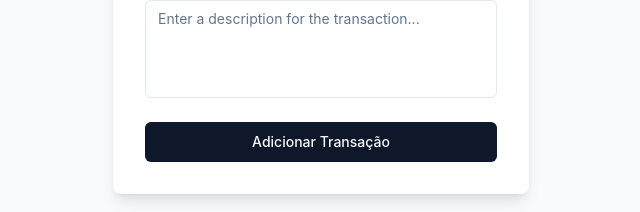
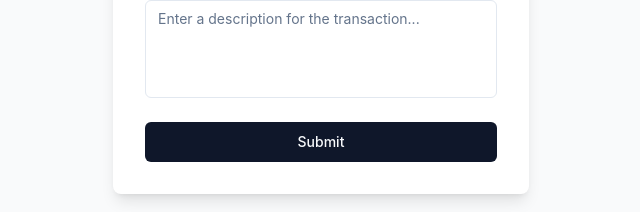
Before and after one commit to JoaoVictorNascimento/ArconsultoresChallenge, a React (Create React App) app in the folder frontend/: page / in a window 1280 px wide. Shown: the part 411-623 px from the top of the page, without its empty margins (319-959 px from the left). Built offline with nearby package versions, Linux system fonts and the light colour scheme.

Commit message:
fix: fixed submit label button

```diff
--- a/frontend/src/components/TransactionForm.jsx
+++ b/frontend/src/components/TransactionForm.jsx
@@ -88,9 +88,8 @@ const TransactionForm = () => {
             )}
           />
 
-          {/* Botão de Submit */}
           <Button type="submit" className="w-full">
-            Adicionar Transação
+            Submit
           </Button>
         </form>
       </Form>
```
